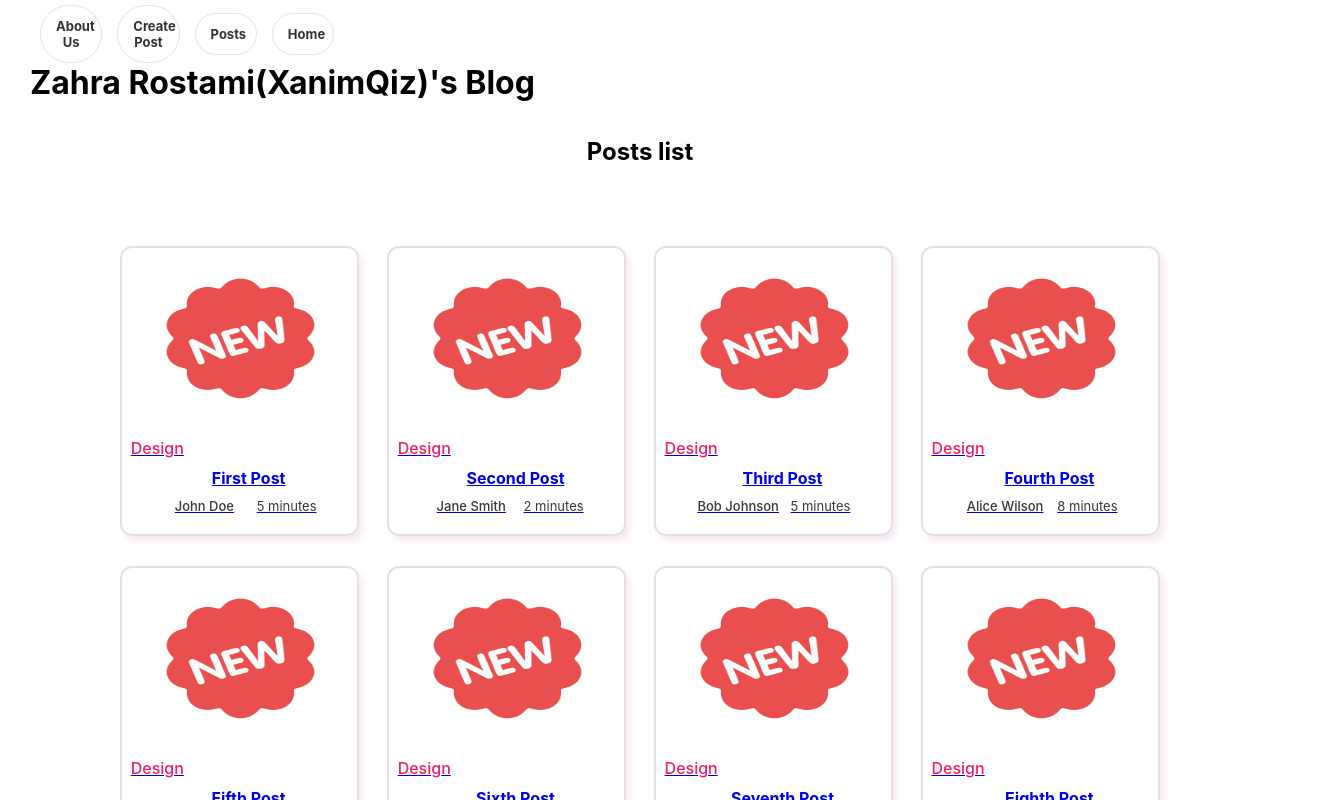
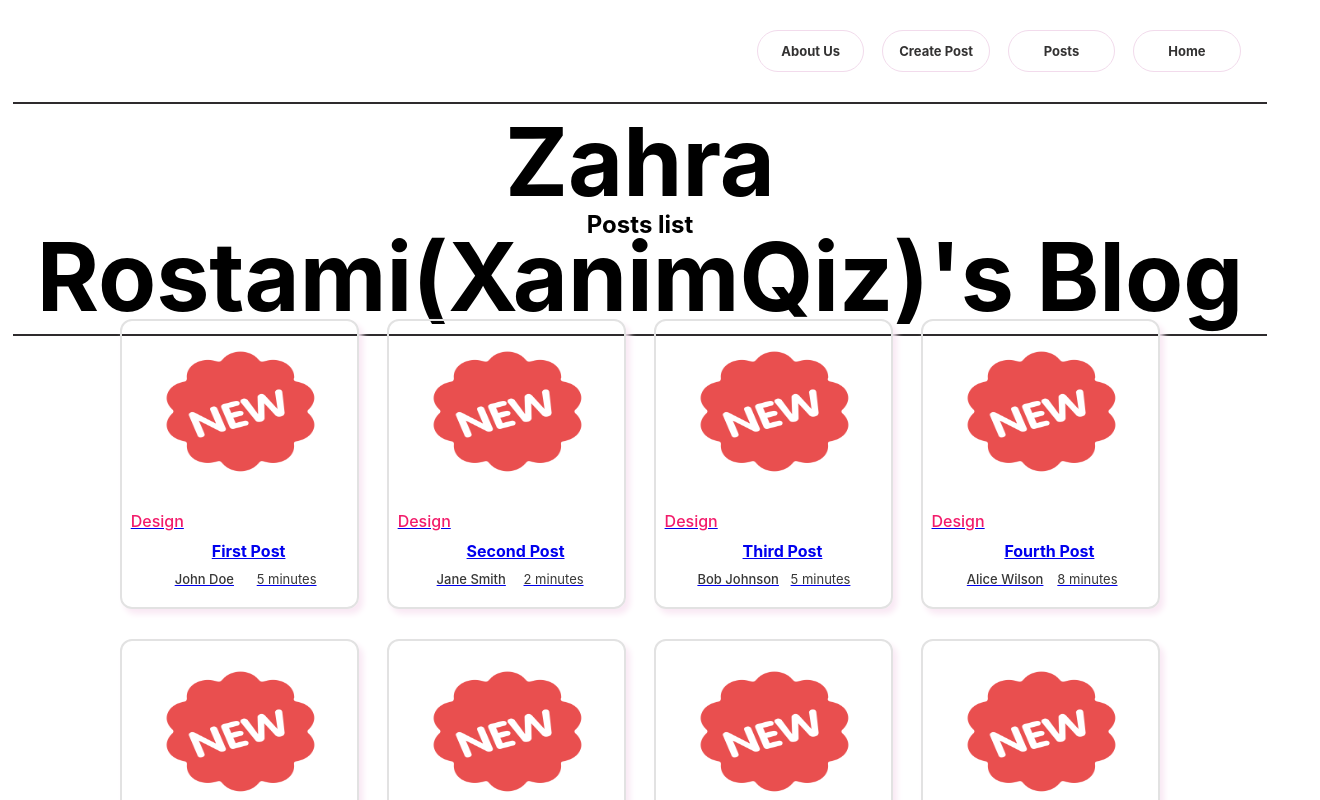
Before and after one commit to zahraRostami1999/blog-app, a React (Create React App) app: page /Posts in a window 1280 px wide. Shown: the top 800 px of the page, 1320 px wide, since content can reach past the window. Built offline with nearby package versions, Linux system fonts and the light colour scheme; data requests are answered from the project's data file.

Commit message:
edit Header component styles

```diff
--- a/src/Components/header/header.module.css
+++ b/src/Components/header/header.module.css
@@ -1,5 +1,71 @@
-.header{
-    display: flex;
+.container {
+  width: 100%;
+  height: 150px;
+  margin-top: 30px;
+  display: flex;
+  justify-content: center;
+}
+
+.headerContainer {
+  width: 98%;
+}
+
+.firstRow {
+  width: 100%;
+  display: flex;
+  justify-content: space-between;
+}
+
+.headerName {
+  width: 18%;
+  display: flex;
+  justify-content: center;
+  align-items: center;
+}
+
+.navbarContainer {
+  display: flex;
+  width: 40%;
+  padding: 0 10px;
+}
+
+.navbar {
+  width: 100%;
+  display: flex;
+  justify-content: space-around;
+  align-items: center;
+  flex-direction: row-reverse;
+}
+
+.navbarContainer a {
+  float: left;
+  font-size: 13px;
+  text-align: center;
+  padding: 12px 15px;
+  color: rgb(51, 50, 50);
+  text-decoration: none;
+  border: 1px solid #f2dbec;
+  border-radius: 200px;
+  width: 15%;
+  margin-right: 15px;
+  font-weight: bold;
+}
+
+.navbarContainer a:hover {
+  background-color: #f2dbec;
+}
+
+.blogTitleWrapper {
+  margin: 30px 0;
+  border-top: 2px solid #2e2b2d;
+  border-bottom: 2px solid #2e2b2d;
+}
+
+.blogTitleWrapper h1{
+    font-size: 95px;
+}
+
+/* .header{
     width: 97%;
 }
 
@@ -34,35 +100,7 @@
     width: 100%;
 }
 
-.navbarContainer{
-    display: flex;
-    width: 40%;
-    padding: 0 10px;
-}
-
-.navbar{
-    width: 100%;
-    display: flex;
-    justify-content: space-around;
-    align-items: center;
-    flex-direction: row-reverse;
-}
-
-
-.navbarContainer a {
-    float: left;
-    font-size: 13px;
-    text-align: center;
-    padding: 12px 15px;
-    color: rgb(51, 50, 50);
-    text-decoration: none;
-    border: 1px solid #f2dbec;
-    border-radius: 200px;
-    width: 15%;
-    margin-right: 15px;
-    font-weight: bold;
-  }
-
-  .navbarContainer a:hover{
-    background-color: #f2dbec;
-  }
+.blogTitleWrapper{
+    width: 200px;
+    background-color: aqua;
+} */
```
